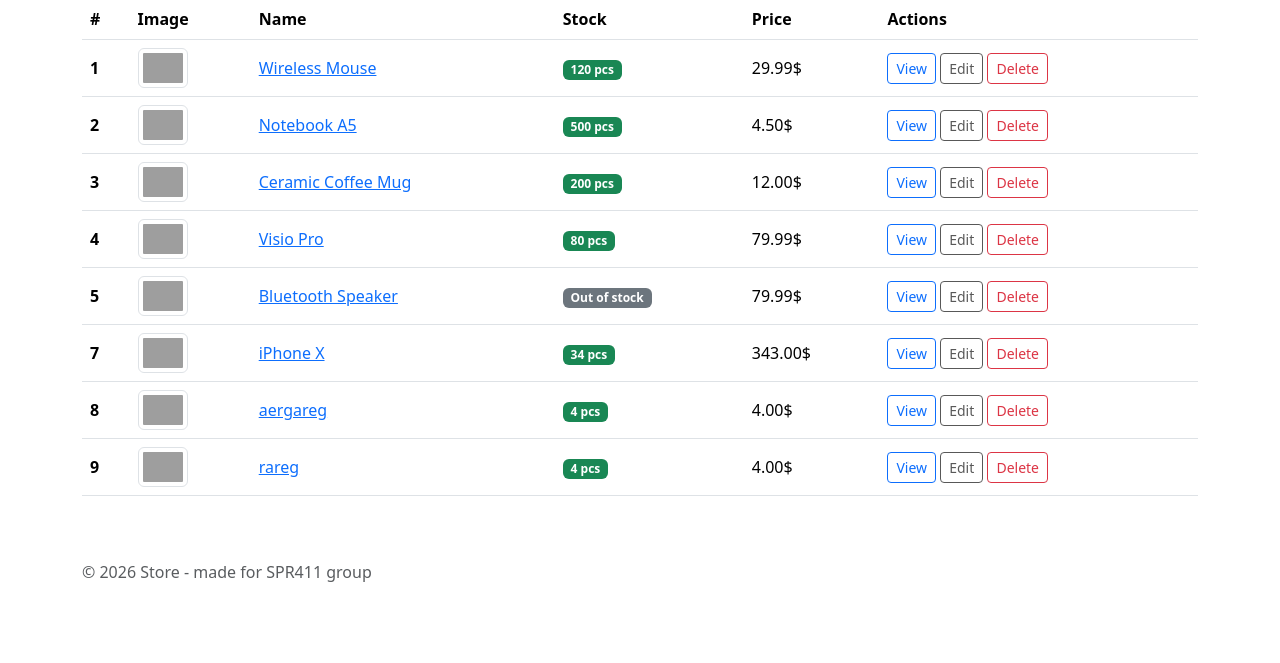
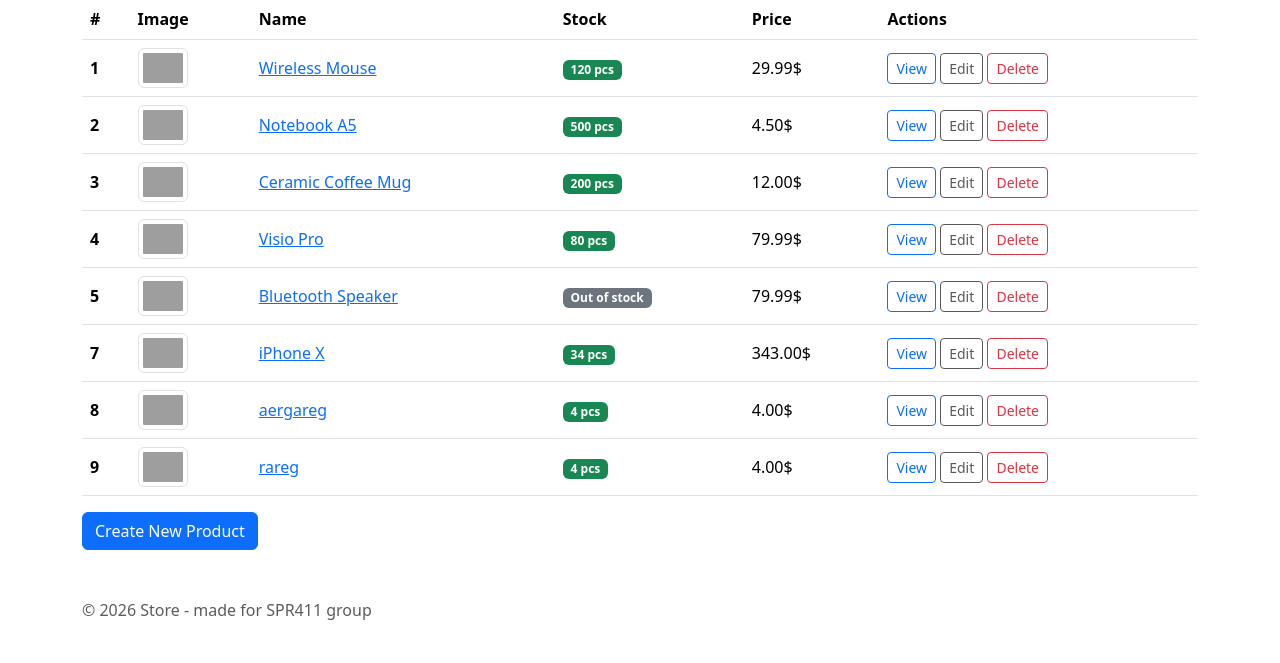
Before and after one commit to vladtymo/Django-SPR411, a Django app: page /products/admin/ in a window 1280 px wide. Shown: the part 137-800 px from the top of the page. Run offline with Django 5.2, Linux system fonts and the light colour scheme; data comes from the database, SQL or seed files in the repository; both versions use the stored data as it was after the commit; grey boxes are pictures that could not be loaded.

Commit message:
Implement create product page

```diff
--- a/products_app/templates/products/admin.html
+++ b/products_app/templates/products/admin.html
@@ -44,4 +44,6 @@
 </div>
 {% endif %}
 
+<a href="{% url 'create_product' %}" class="btn btn-primary">Create New Product</a>
+
 {% endblock %}
--- a/products_app/urls.py
+++ b/products_app/urls.py
@@ -7,4 +7,5 @@ urlpatterns = [
     path('products/<int:product_id>/', views.product_detail, name='product_detail'),
     path('products/delete/<int:product_id>/', views.delete_product, name='delete_product'),
     path('products/admin/', views.get_admin_list, name='admin'),
+    path('products/create/', views.create_product, name='create_product'),
 ]
--- a/products_app/views.py
+++ b/products_app/views.py
@@ -1,5 +1,6 @@
 from django.shortcuts import get_object_or_404, redirect, render
 
+from products_app.forms import product
 from products_app.models import Product
 
 products_old = [
@@ -58,3 +59,18 @@ def delete_product(request, product_id):
     product.delete()
 
     return redirect('/products/admin/')
+
+def create_product(request):
+    if request.method == 'GET':
+        form = product.ProductForm()
+        return render(request, 'products/create.html', {'form': form})
+
+    elif request.method == 'POST':
+        form = product.ProductForm(request.POST)
+        if form.is_valid():
+            form.save()
+            return redirect('/products/admin/')
+        else:
+            return render(request, 'products/create.html', {'form': form})
+
+    return render(request, 'products/create.html')
```
Also changed, not shown: products_app/forms/product.py (added, +17 -0 lines), products_app/templates/products/create.html (added, +21 -0 lines), db.sqlite3.
